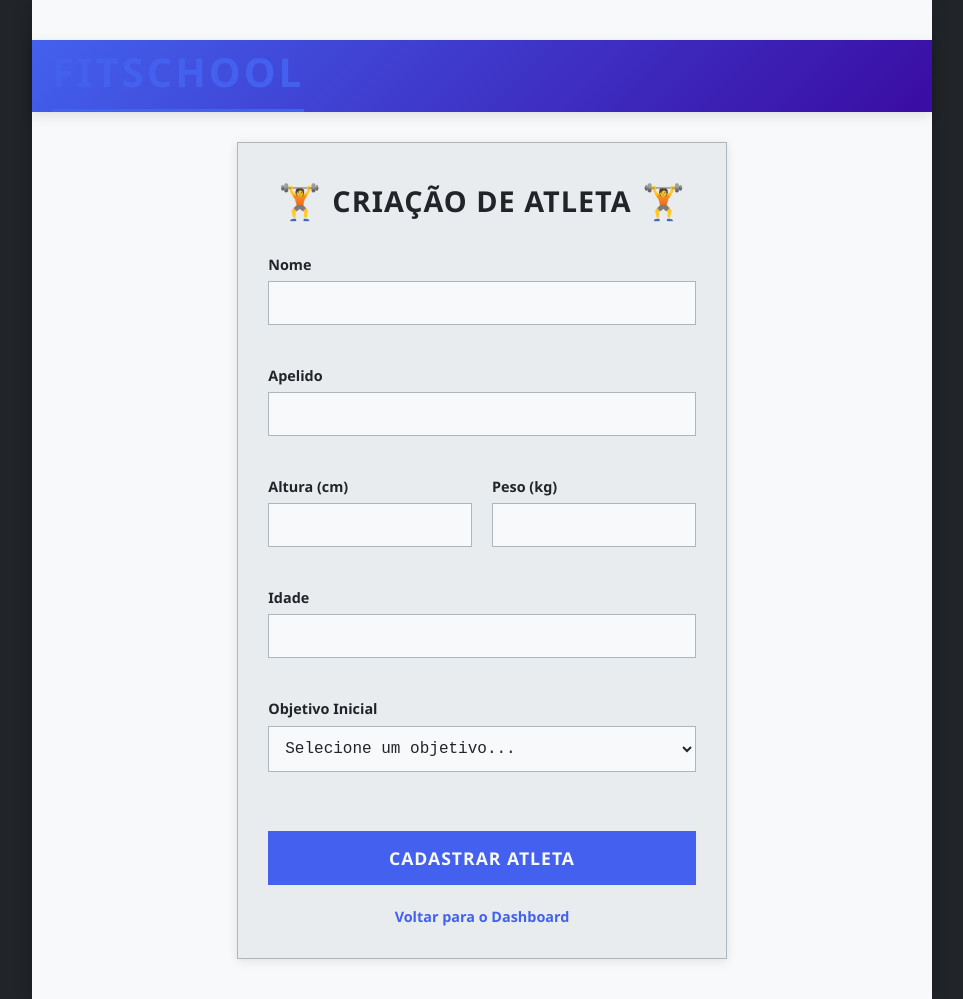
After one commit to pedroompc/FitSchool-FDS, a Django app: page /user/menu/criarAtleta/ in a window 1280 px wide. The commit adds this page. Shown: the whole page, without its empty margins (158-1121 px from the left). Run offline with Django 5.2, Linux system fonts and the light colour scheme.

Commit message:
Adicionando Front End Atleta

```diff
--- /dev/null
+++ b/fitschool/templates/fitschool/pages/criarAtleta.html
@@ -0,0 +1,79 @@
+{% load static %}
+<!DOCTYPE html>
+<html lang="pt-BR">
+<head>
+    <meta charset="UTF-8">
+    <meta name="viewport" content="width=device-width, initial-scale=1.0">
+    <title>Cadastro de Atleta | Fitschool</title>
+    <link rel="stylesheet" href="{% static 'usuario/css/style.css' %}">
+    <link rel="stylesheet" href="https://cdnjs.cloudflare.com/ajax/libs/font-awesome/6.4.0/css/all.min.css">
+     <link rel="stylesheet" href="{% static 'usuario/css/styleAtleta.css' %}">
+</head>
+<body>
+    <div class="container">
+        <header class="header">
+            <h1>Fitschool</h1>
+        </header>
+
+        <main class="card">
+            <h2 class="card-title">
+                <span class="dumbbell-icon">🏋️</span>
+                Criação de Atleta
+                <span class="dumbbell-icon">🏋️</span>
+            </h2>
+
+            <form id="athlete-form">
+
+                <div class="form-group">
+                    <label for="nome">Nome</label>
+                    <input type="text" id="nome" name="nome" required>
+                </div>
+
+                <div class="form-group">
+                    <label for="apelido">Apelido</label>
+                    <input type="text" id="apelido" name="apelido">
+                </div>
+
+                <div class="form-row">
+                    <div class="form-group">
+                        <label for="altura">Altura (cm)</label>
+                        <input type="number" id="altura" name="altura" min="50" max="250" required>
+                    </div>
+
+                    <div class="form-group">
+                        <label for="peso">Peso (kg)</label>
+                        <input type="number" id="peso" name="peso" step="0.1" min="10" max="500" required>
+                    </div>
+                </div>
+
+                <div class="form-group">
+                    <label for="idade">Idade</label>
+                    <input type="number" id="idade" name="idade" min="1" max="120" required>
+                </div>
+
+                <div class="form-group">
+                    <label for="objetivo">Objetivo Inicial</label>
+                    <select id="objetivo" name="objetivo" required>
+                        <option value="" disabled selected>Selecione um objetivo...</option>
+                        <option value="ganho-massa">Ganho de Massa Muscular</option>
+                        <option value="perda-peso">Perda de Peso/Emagrecimento</option>
+                        <option value="melhora-condicionamento">Melhora no Condicionamento Físico</option>
+                        <option value="saude-geral">Saúde e Bem-estar Geral</option>
+                        <option value="outro">Outro</option>
+                    </select>
+                </div>
+
+                <button type="submit" class="btn-submit">
+                    CADASTRAR ATLETA
+                </button>
+            </form>
+
+            <p class="login-link">
+                <a href="#">Voltar para o Dashboard</a>
+            </p>
+        </main>
+    </div>
+
+    <script src="script.js"></script>
+</body>
+</html>
--- a/fitschool/templates/fitschool/pages/menu.html
+++ b/fitschool/templates/fitschool/pages/menu.html
@@ -50,7 +50,7 @@
         <li><a href = "{% url 'perfilUsuario' %}"><i class="fas fa-user"></i> Meu Perfil</a></li>
         <li><a href="#"><i class="fas fa-bell"></i> Notificações</a></li>
         <li><a href="{% url 'meusTreinos' %}"><i class="fas fa-dumbbell"></i> Meus Treinos</a></li>
-        <li><a href="#"><i class="fas fa-clock"></i> Meus Horários</a></li>
+        <li><a href="{% url 'criarAtleta' %}"><i class="fas fa-dumbbell"></i>Criar Atleta</a></li>
         <li><a href="#"><i class="fas fa-chalkboard-teacher"></i> Professores</a></li>
         <li><a href="{% url 'frequencia' %}"><i class="fas fa-calendar-check"></i> Frequência</a></li>
     </ul>
--- /dev/null
+++ b/usuario/static/usuario/css/styleAtleta.css
@@ -0,0 +1,191 @@
+:root {
+    /* Cores definidas pelo usuário */
+    --primary: #4361ee;
+    --secondary: #3a0ca3;
+    --accent: #f72585;
+    --light: #f8f9fa;
+    --dark: #212529;
+    --success: #4cc9f0;
+    --warning: #ffd166;
+    --danger: #ef476f;
+    --gray: #adb5bd;
+    --light-gray: #e9ecef;
+    --azul: #3a86ff;
+    --roxo: #8338ec;
+
+    /* Estilos de fonte/layout para imitar o design da imagem */
+    --font-family: 'Courier New', monospace; /* Fonte monoespaçada para um look "hacker" */
+    --input-bg: var(--light-gray);
+    --button-bg: var(--primary);
+    --button-text: var(--light);
+}
+
+* {
+    box-sizing: border-box;
+    margin: 0;
+    padding: 0;
+}
+
+body {
+    font-family: var(--font-family);
+    background-color: var(--dark); /* Fundo escuro conforme a imagem */
+    color: var(--dark);
+    display: flex;
+    justify-content: center;
+    align-items: center;
+    min-height: 100vh;
+}
+
+/* Estrutura Principal */
+.container {
+    background-color: var(--light); /* Área principal clara */
+    width: 100%;
+    max-width: 900px;
+    padding: 40px 0;
+    box-shadow: 0 4px 15px rgba(0, 0, 0, 0.3);
+}
+
+/* Header (Fitschool) */
+.header {
+    text-align: center;
+    margin-bottom: 30px;
+    padding: 0 20px;
+}
+
+.header h1 {
+    font-size: 2.5em;
+    color: var(--primary); /* Cor principal para o título */
+    text-transform: uppercase;
+    letter-spacing: 3px;
+    border-bottom: 3px solid var(--primary);
+    display: inline-block;
+    padding-bottom: 5px;
+}
+
+/* Card Principal (Formulário) */
+.card {
+    max-width: 500px; /* Largura do formulário */
+    margin: 0 auto;
+    padding: 30px;
+    background-color: var(--light-gray); /* Fundo levemente cinza do formulário, imitando a imagem */
+    border: 1px solid var(--gray);
+    box-shadow: 0 2px 10px rgba(0, 0, 0, 0.1);
+}
+
+.card-title {
+    text-align: center;
+    font-size: 1.8em;
+    color: var(--dark);
+    margin-bottom: 25px;
+    text-transform: uppercase;
+    letter-spacing: 1px;
+    display: flex;
+    justify-content: center;
+    align-items: center;
+}
+
+.dumbbell-icon {
+    font-size: 1.2em;
+    color: var(--accent); /* Usando a cor de destaque */
+    margin: 0 10px;
+}
+
+/* Estrutura do Formulário */
+form {
+    display: flex;
+    flex-direction: column;
+    gap: 15px;
+}
+
+.form-group label {
+    display: block;
+    margin-bottom: 5px;
+    font-weight: bold;
+    color: var(--dark);
+    font-size: 0.9em;
+}
+
+/* Linha com dois campos lado a lado (Altura/Peso) */
+.form-row {
+    display: flex;
+    gap: 20px;
+}
+
+.form-row .form-group {
+    flex: 1; /* Divide o espaço igualmente */
+}
+
+
+input[type="text"],
+input[type="number"],
+select {
+    width: 100%;
+    padding: 12px;
+    border: 1px solid var(--gray);
+    background-color: var(--light); /* Fundo branco para os inputs */
+    color: var(--dark);
+    font-family: var(--font-family);
+    font-size: 1em;
+    transition: border-color 0.3s;
+    /* Estilo de caixa retangular da imagem */
+    border-radius: 0;
+}
+
+input:focus,
+select:focus {
+    border-color: var(--primary);
+    outline: none;
+}
+
+/* Botão de Envio */
+.btn-submit {
+    padding: 15px;
+    margin-top: 20px;
+    background-color: var(--primary);
+    color: var(--button-text);
+    border: none;
+    cursor: pointer;
+    font-size: 1.1em;
+    font-weight: bold;
+    text-transform: uppercase;
+    letter-spacing: 1px;
+    transition: background-color 0.3s;
+    border-radius: 0;
+}
+
+.btn-submit:hover {
+    background-color: var(--secondary);
+}
+
+/* Link de Login/Voltar */
+.login-link {
+    text-align: center;
+    margin-top: 20px;
+    font-size: 0.9em;
+}
+
+.login-link a {
+    color: var(--primary);
+    text-decoration: none;
+    font-weight: bold;
+}
+
+.login-link a:hover {
+    text-decoration: underline;
+    color: var(--accent);
+}
+
+/* Responsividade Básica */
+@media (max-width: 600px) {
+    .container {
+        padding: 20px 0;
+    }
+    .card {
+        padding: 20px;
+        margin: 0 10px;
+    }
+    .form-row {
+        flex-direction: column; /* Empilha Altura/Peso em telas menores */
+        gap: 10px;
+    }
+}
--- a/usuario/static/usuario/js/script.js
+++ b/usuario/static/usuario/js/script.js
@@ -127,3 +127,8 @@ document.getElementById('workoutForm').addEventListener('submit', function(e) {
   alert('Treino salvo com sucesso!');
   closeModal('addWorkoutModal');
 });
+
+document.getElementById('athlete-form').addEventListener('submit', function(e) {
+            e.preventDefault();
+            alert('Atleta cadastrado com sucesso! (Funcionalidade de envio precisa ser implementada)');
+            });
--- a/usuario/urls.py
+++ b/usuario/urls.py
@@ -8,4 +8,5 @@ urlpatterns = [
     path('frequencia/', views.frequencia, name='frequencia'),
     path('perfilUsuario/', views.perfilUsuario, name='perfilUsuario'),
     path('meusTreinos/', views.meus_treinos, name='meusTreinos'),
+    path('criarAtleta/', views.criar_Atleta, name='criarAtleta'),
 ]
--- a/usuario/views.py
+++ b/usuario/views.py
@@ -81,3 +81,6 @@ def editar_perfil(request):
 
 def meus_treinos(request):
     return render(request, "fitschool/pages/treino.html")
+
+def criar_Atleta(request):
+    return render(request, "fitschool/pages/criarAtleta.html")
```
